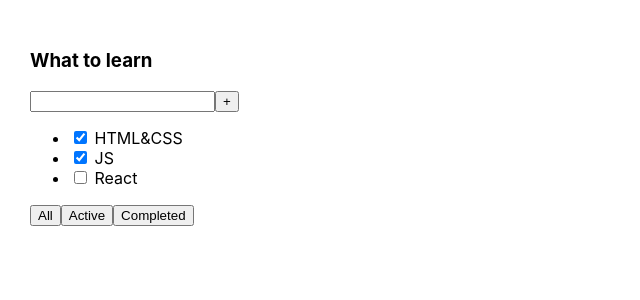
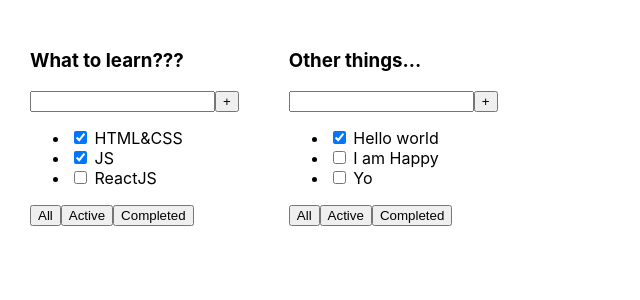
Before and after one commit to BYAsurim/ToDoList, a React (Create React App) app: page / in a window 1280 px wide. Shown: the top 300 px of the page, without its empty margins (0-640 px from the left). Built offline with nearby package versions, Linux system fonts and the light colour scheme.

Commit message:
added component todolist

```diff
--- a/src/App.tsx
+++ b/src/App.tsx
@@ -1,26 +1,24 @@
 import React from 'react';
 import './App.css';
+import {Todolist} from "./Todolist";
 
 function App() {
+
+    const tasks1 = [
+        { id: 1, title: "HTML&CSS", isDone: true },
+        { id: 2, title: "JS", isDone: true },
+        { id: 3, title: "ReactJS", isDone: false }
+    ]
+    const tasks2 = [
+        { id: 1, title: "Hello world", isDone: true },
+        { id: 2, title: "I am Happy", isDone: false },
+        { id: 3, title: "Yo", isDone: false }
+    ]
+
     return (
         <div className="App">
-            <div>
-                <h3>What to learn</h3>
-                <div>
-                    <input/>
-                    <button>+</button>
-                </div>
-                <ul>
-                    <li><input type="checkbox" checked={true}/> <span>HTML&CSS</span></li>
-                    <li><input type="checkbox" checked={true}/> <span>JS</span></li>
-                    <li><input type="checkbox" checked={false}/> <span>React</span></li>
-                </ul>
-                <div>
-                    <button>All</button>
-                    <button>Active</button>
-                    <button>Completed</button>
-                </div>
-            </div>
+          <Todolist title={'What to learn???'} tasks={tasks1} />
+          <Todolist title={'Other things...'} tasks={tasks2}/>
         </div>
     );
 }
--- /dev/null
+++ b/src/Todolist.tsx
@@ -0,0 +1,36 @@
+import React from 'react';
+
+type PropsType = {
+    title:string
+    tasks:Array<TasksType>
+}
+
+type TasksType = {
+    id:number
+    title:string
+    isDone:boolean
+}
+
+export const Todolist = (props:PropsType) => {
+    return (
+        <div>
+            <div>
+                <h3>{props.title}</h3>
+                <div>
+                    <input/>
+                    <button>+</button>
+                </div>
+                <ul>
+                    <li><input type="checkbox" checked={props.tasks[0].isDone}/> <span>{props.tasks[0].title}</span></li>
+                    <li><input type="checkbox" checked={props.tasks[1].isDone}/> <span>{props.tasks[1].title}</span></li>
+                    <li><input type="checkbox" checked={props.tasks[2].isDone}/> <span>{props.tasks[2].title}</span></li>
+                </ul>
+                <div>
+                    <button>All</button>
+                    <button>Active</button>
+                    <button>Completed</button>
+                </div>
+            </div>
+        </div>
+    );
+};
```
Also changed, not shown: 1 other file (tests, documents, lock files or other folders).
